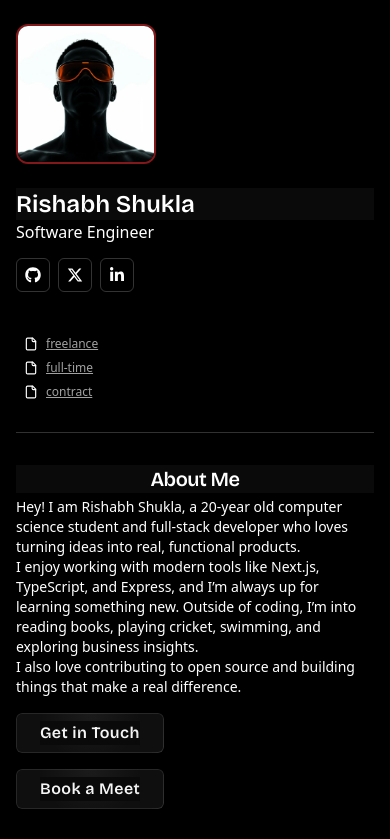
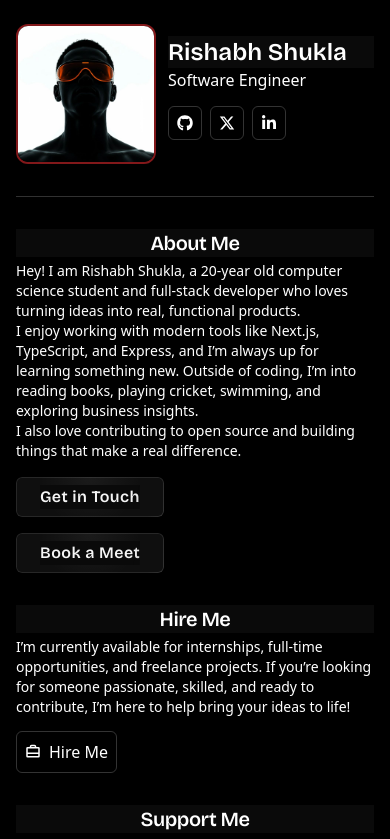
Before and after one commit to rishabhs-rizz/PortFolio, a Next.js app: page / in a window 390 px wide. Shown: the top 839 px of the page. Built offline with nearby package versions, Linux system fonts and the light colour scheme.

Commit message:
profile section for mobile updated

```diff
--- a/app/page.tsx
+++ b/app/page.tsx
@@ -16,7 +16,7 @@ export default function PortFolio() {
   return (
     <div className="min-h-screen bg-black text-white flex justify-center px-2 sm:px-4">
       <div className="bg-black w-full max-w-3xl mt-6 sm:mt-10 px-2 sm:px-6 md:px-10">
-        <div className="prof-sec flex flex-col sm:flex-row gap-3 pb-8 border-b border-neutral-400/30">
+        <div className="prof-sec flex gap-3 pb-8 border-b border-neutral-400/30">
           <div className="flex flex-row sm:flex-col items-center sm:items-start gap-3">
             <ProfilePic />
           </div>
@@ -56,7 +56,9 @@ export default function PortFolio() {
               </InfoTipProjects>
             </div>
           </div>
-          <Status text="Available" />
+          <span className="hidden md:block">
+            <Status text="Available" />{" "}
+          </span>
         </div>
         <div className="about mt-8 sm:mt-10">
           <h1 className="text-xl sm:text-2xl md:text-[1.6rem] font-semibold tracking-tight text-start sm:text-left max-sm:text-center">
```
